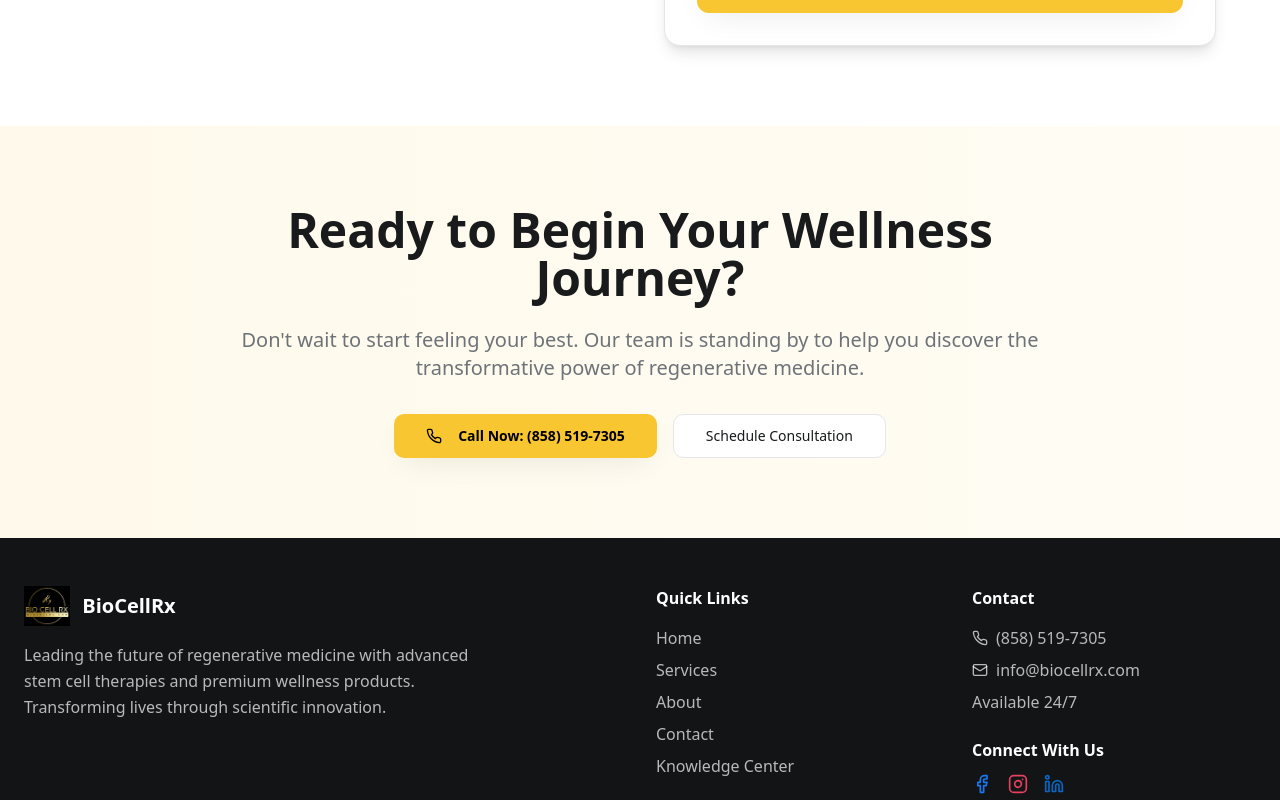
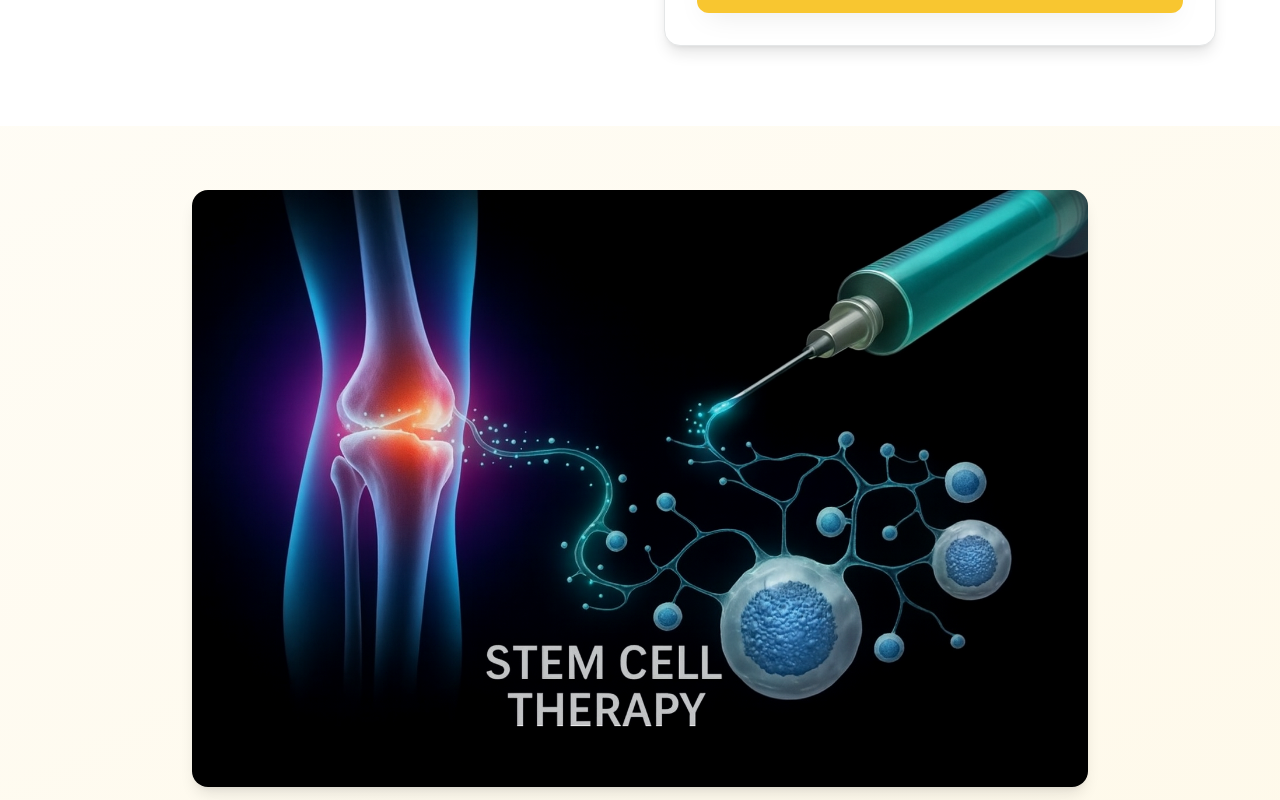
Before and after one commit to macthedonald/biocellnew, a React (Vite) app: page /contact in a window 1280 px wide. Shown: the part 2760-3560 px from the top of the page. Built offline with nearby package versions, Linux system fonts and the light colour scheme; the HTML template or start-up script is replaced by a standard one.

Commit message:
Add image to contact page

```diff
--- a/src/pages/Contact.tsx
+++ b/src/pages/Contact.tsx
@@ -319,6 +319,19 @@ const Contact = () => {
         </div>
       </section>
 
+      {/* Stem Cell Therapy Image Section */}
+      <section className="py-16 bg-gradient-to-br from-accent/5 to-accent/10">
+        <div className="container mx-auto px-6">
+          <div className="text-center">
+            <img
+              src="/lovable-uploads/856fa5be-f5b9-423f-895d-3ea7d0b9b3e7.png"
+              alt="Advanced Stem Cell Therapy Treatment"
+              className="w-full max-w-4xl mx-auto rounded-2xl shadow-lg"
+            />
+          </div>
+        </div>
+      </section>
+
       {/* Final CTA Section */}
       <section className="py-20 bg-gradient-to-r from-accent/10 to-accent/5">
         <div className="container mx-auto px-6">
```
Also changed, not shown: public/lovable-uploads/856fa5be-f5b9-423f-895d-3ea7d0b9b3e7.png (added).
